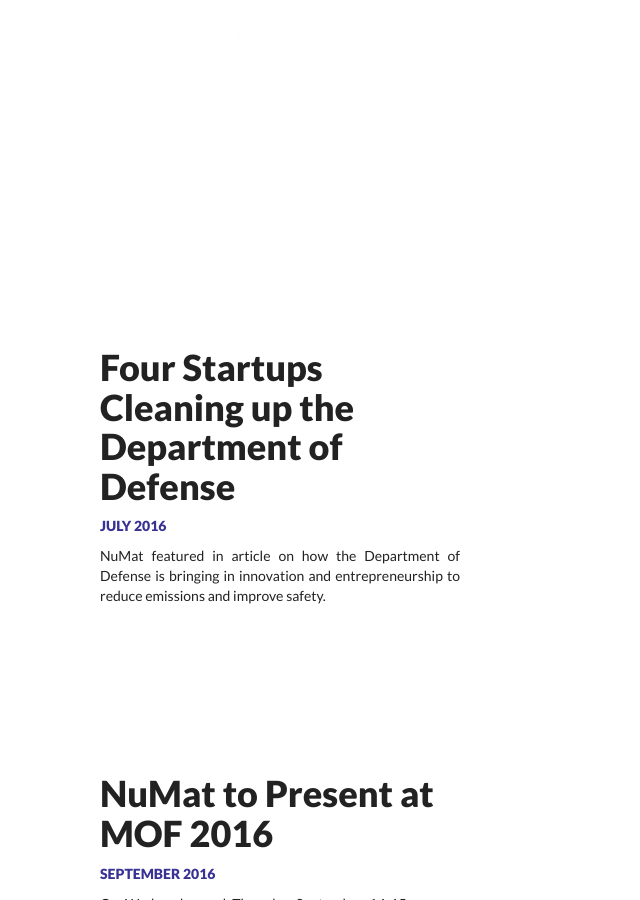
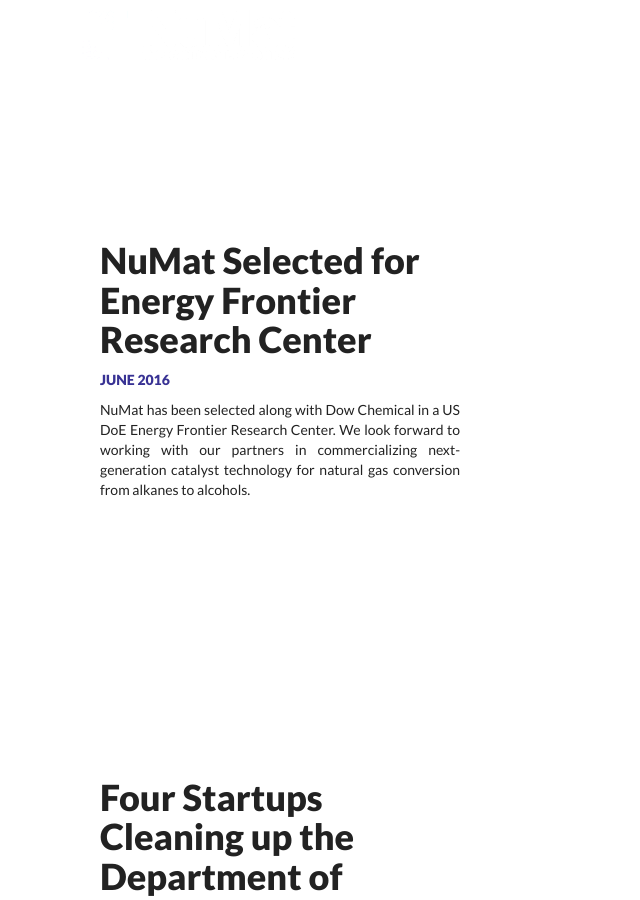
Before and after one commit to numat/numat.github.io, a Jekyll site: the page built from news.html, in a window 1280 px wide and 900 px high. Shown: the whole window, without its empty margins (0-640 px from the left). Built offline with Jekyll 4.4.1, drawn with Linux system fonts in a browser that asks for light colours; nearby versions of some CDN libraries; comment, search, counter and statistics services are not loaded.

Commit message:
Added news article on NuMat being selected as part of an EFRC through the DoD

```diff
--- a/_data/news.yml
+++ b/_data/news.yml
@@ -1,3 +1,16 @@
+- title: NuMat Selected for Energy Frontier Research Center
+  images:
+    - file: doe_efrc.png
+      height: 91
+      alt: DOE EFRC
+      link: http://www1.chem.umn.edu/icdc/
+  date: June 2016
+  description: |
+      NuMat has been selected along with Dow Chemical in a US DoE Energy
+      Frontier Research Center. We look forward to working with our partners in
+      commercializing next-generation catalyst technology for natural gas
+      conversion from alkanes to alcohols.
+
 - title: Four Startups Cleaning up the Department of Defense
   images:
     - file: dod_soldier.png
```
Also changed, not shown: img/news/doe_efrc.png (added), img/news/doe_efrc@2x.png (added).
